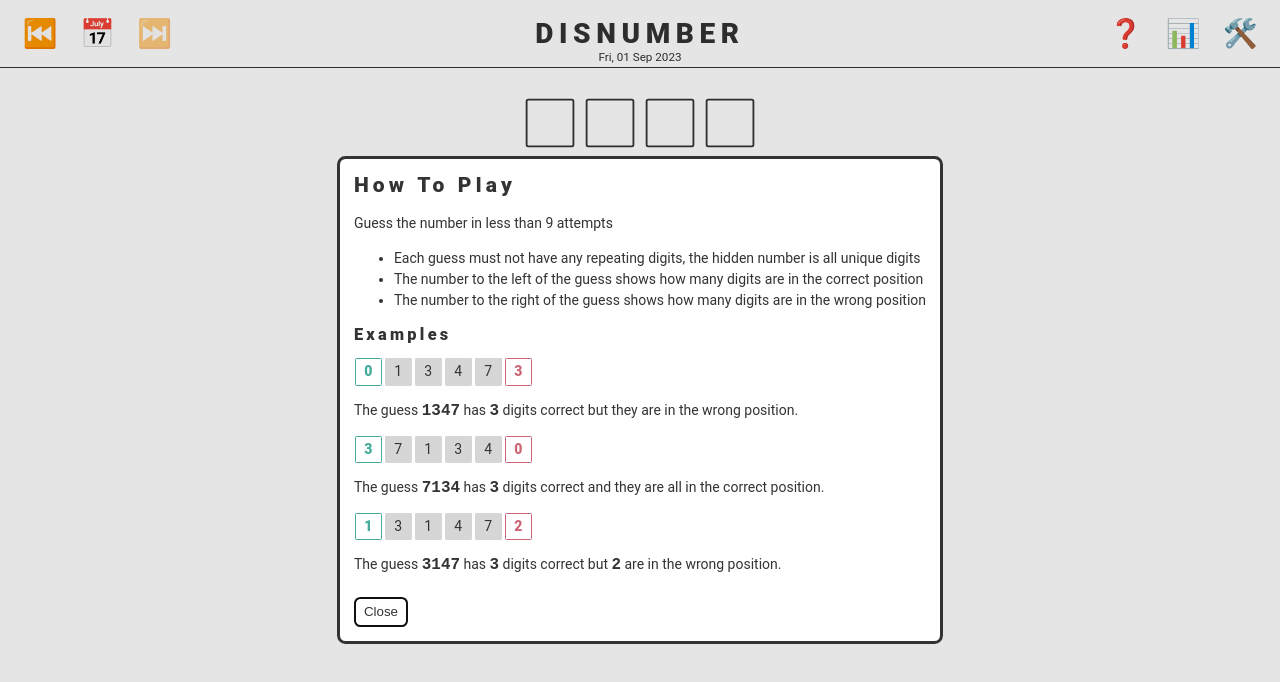
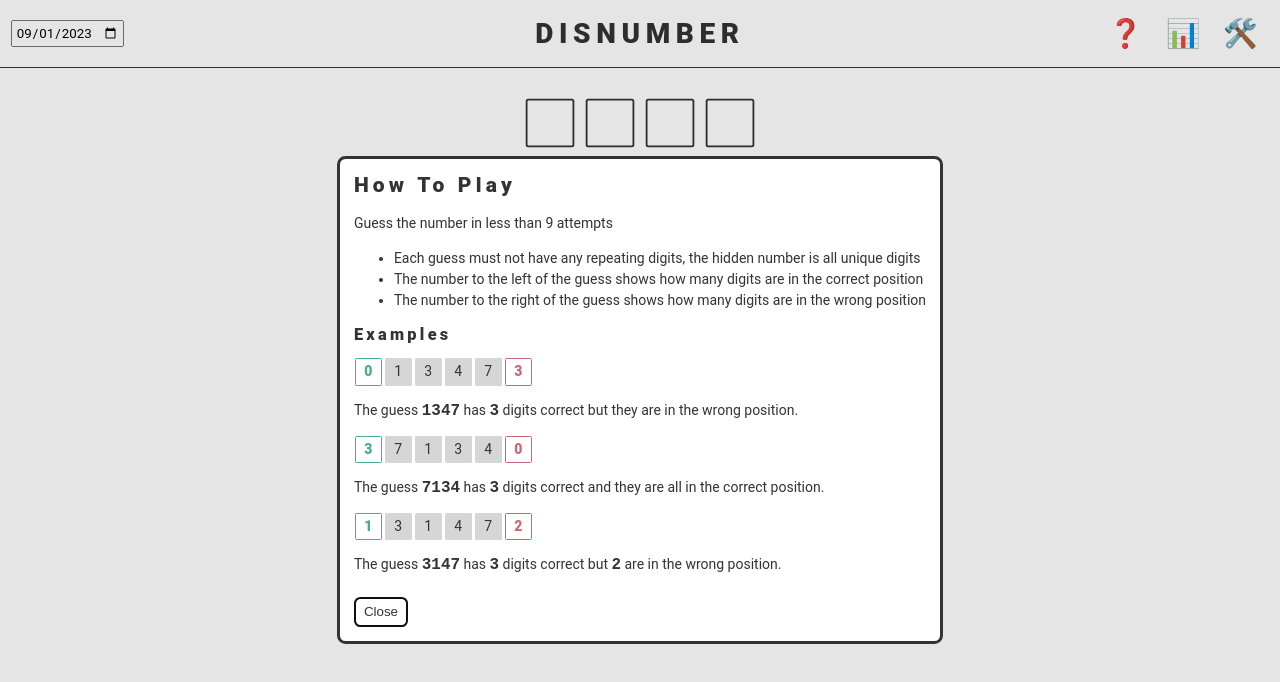
Before and after one commit to iamogbz/disnumber, a website: page index.html in a window 1280 px wide. Drawn offline with Linux system fonts and the light colour scheme.

Commit message:
patch: use date field for selecting game day (#2)
* patch: use date field for selecting game day

* wip: set date input pattern

* chore: use correct input ts def

* wip: inherit font from body

```diff
--- a/index.html
+++ b/index.html
@@ -18,9 +18,7 @@
   <body>
     <header>
       <nav id="game-date-nav">
-        <a id="link-prev-day" href="#" title="1 day before">⏮️</a>
-        <a id="current-day" href="#" title="Today">📅</a>
-        <a id="link-next-day" href="#" title="1 day after">⏭️</a>
+        <input type="date" name="current-day" id="current-day" pattern="\d{4}-\d{2}-\d{2}" />
       </nav>
       <a id="game-title" href="#" title="Return to today's puzzle">
         <h1>DISNUMBER</h1>
--- a/static/app/app.css
+++ b/static/app/app.css
@@ -130,7 +130,14 @@
 
 #current-puzzle {
   bottom: -0.1em;
+  opacity: 0;
   position: absolute;
+}
+
+#current-day {
+  padding: 0.2em;
+  font-family: inherit;
+  gap: 0.2em;
 }
 
 main {
@@ -443,8 +450,22 @@
     padding: 0 0.2em;
   }
 
-  header nav #current-day {
-    display: none;
+  #current-puzzle {
+    opacity: 1;
+  }
+
+  #current-day {
+    background-color: transparent;
+    border: none;
+    gap: 0;
+    outline: none;
+    overflow: visible;
+    padding: 0;
+    width: 0;
+  }
+
+  #current-day::after {
+    content: "📅";
   }
 
   main {
--- a/static/app/app.js
+++ b/static/app/app.js
@@ -5,9 +5,7 @@
 const ID_GUESSES_WRAPPER = "guesses";
 const ID_RESULTS_WRAPPER = "results";
 const ID_CURRENT_GAME_TITLE = "current-puzzle";
-const ID_LINK_PREV_DAY = "link-prev-day";
-const ID_LINK_NEXT_DAY = "link-next-day";
-const ID_LINK_CURRENT_DAY = "current-day";
+const ID_CURRENT_DATE_FIELD = "current-day";
 const ID_DIALOG_HELP = "dialogHelp";
 const ID_DIALOG_STATS = "dialogStats";
 const ID_STAT_PLAY_COUNT = "stat-play-count";
@@ -27,7 +25,6 @@
 const ATTR_DISABLED = "aria-disabled";
 const ATTR_FILLED = "filled";
 const ATTR_HIDDEN = "aria-hidden";
-const ATTR_LINK_URL = "href";
 const ATTR_OPEN = "open";
 const ATTR_TAB_IDX = "tab-index";
 const ATTR_TITLE = "title";
@@ -88,7 +85,7 @@
   initHintControl(profile);
   const gameDate = getGameDate();
   const gameKey = getGameKey(gameDate);
-  initGameDayControl(gameDate, gameKey);
+  initGameDayControl(gameKey);
 
   // show help on first load
   if (!Object.values(profile.stats).some((k) => k.solved))
@@ -441,46 +438,31 @@
 }
 
 /**
- * @param {Date} gameDate
  * @param {String} gameKey
  */
-function initGameDayControl(gameDate, gameKey) {
-  /** @param {Date} dateObj */
-  const gotoGameFor = (dateObj) => `Go to game for ${getDateString(dateObj)}`;
-  // prev day
-  const prevGameDate = new Date(gameDate.getTime());
-  prevGameDate.setDate(prevGameDate.getDate() - 1);
-  const prevDayGameKey = getGameKey(prevGameDate);
-  const linkToPreviousDay = document.getElementById(ID_LINK_PREV_DAY);
-  linkToPreviousDay?.setAttribute(ATTR_LINK_URL, `#${prevDayGameKey}`);
-  linkToPreviousDay?.setAttribute(ATTR_TITLE, gotoGameFor(prevGameDate));
+function initGameDayControl(gameKey) {
+  /** @type {HTMLInputElement | null} */
+  // @ts-expect-error game field exists as html input element
+  const gameDateInput = document.getElementById(ID_CURRENT_DATE_FIELD);
+  if (!gameDateInput) return;
 
-  // next day
-  const nextGameDate = new Date(gameDate.getTime());
-  const linkToNextDay = document.getElementById(ID_LINK_NEXT_DAY);
-  nextGameDate.setDate(nextGameDate.getDate() + 1);
-  if (nextGameDate.getTime() < Date.now()) {
-    const nextGameDateKey = getGameKey(nextGameDate);
-    linkToNextDay?.setAttribute(ATTR_LINK_URL, `#${nextGameDateKey}`);
-    linkToNextDay?.setAttribute(ATTR_TITLE, gotoGameFor(nextGameDate));
-  } else {
-    linkToNextDay?.setAttribute(ATTR_LINK_URL, "#");
-    linkToNextDay?.setAttribute(
-      ATTR_TITLE,
-      "Come back tomorrow for a new puzzle"
-    );
-  }
+  const setDateTitle = () => {
+    if (gameDateInput.valueAsDate) {
+      const currentDayStr = getDateString(gameDateInput.valueAsDate);
+      const currentGameSubtitle = document.getElementById(
+        ID_CURRENT_GAME_TITLE
+      );
+      currentGameSubtitle && (currentGameSubtitle.innerText = currentDayStr);
+    }
+  };
 
-  // curr day
-  const currentDayStr = getDateString(gameDate);
-  const linkToCurrentDay = document.getElementById(ID_LINK_CURRENT_DAY);
-  linkToCurrentDay?.setAttribute(ATTR_LINK_URL, `#${gameKey}`);
-  linkToCurrentDay?.setAttribute(
-    ATTR_TITLE,
-    `Link to current game ${currentDayStr}`
-  );
-  const currentGameSubtitle = document.getElementById(ID_CURRENT_GAME_TITLE);
-  currentGameSubtitle && (currentGameSubtitle.innerText = currentDayStr);
+  gameDateInput.value = gameKey;
+  gameDateInput.max = getGameKey(new Date());
+  gameDateInput.addEventListener("change", () => {
+    window.location.hash = gameDateInput.value;
+    setDateTitle();
+  });
+  setDateTitle();
 }
 
 /**
@@ -823,7 +805,9 @@
  * @param {number} [from]
  */
 function range(to, from = 0) {
-  return new Array(Math.max(to - from + 1, 0)).fill(null).map((_, i) => from + i);
+  return new Array(Math.max(to - from + 1, 0))
+    .fill(null)
+    .map((_, i) => from + i);
 }
 
 /**
```
